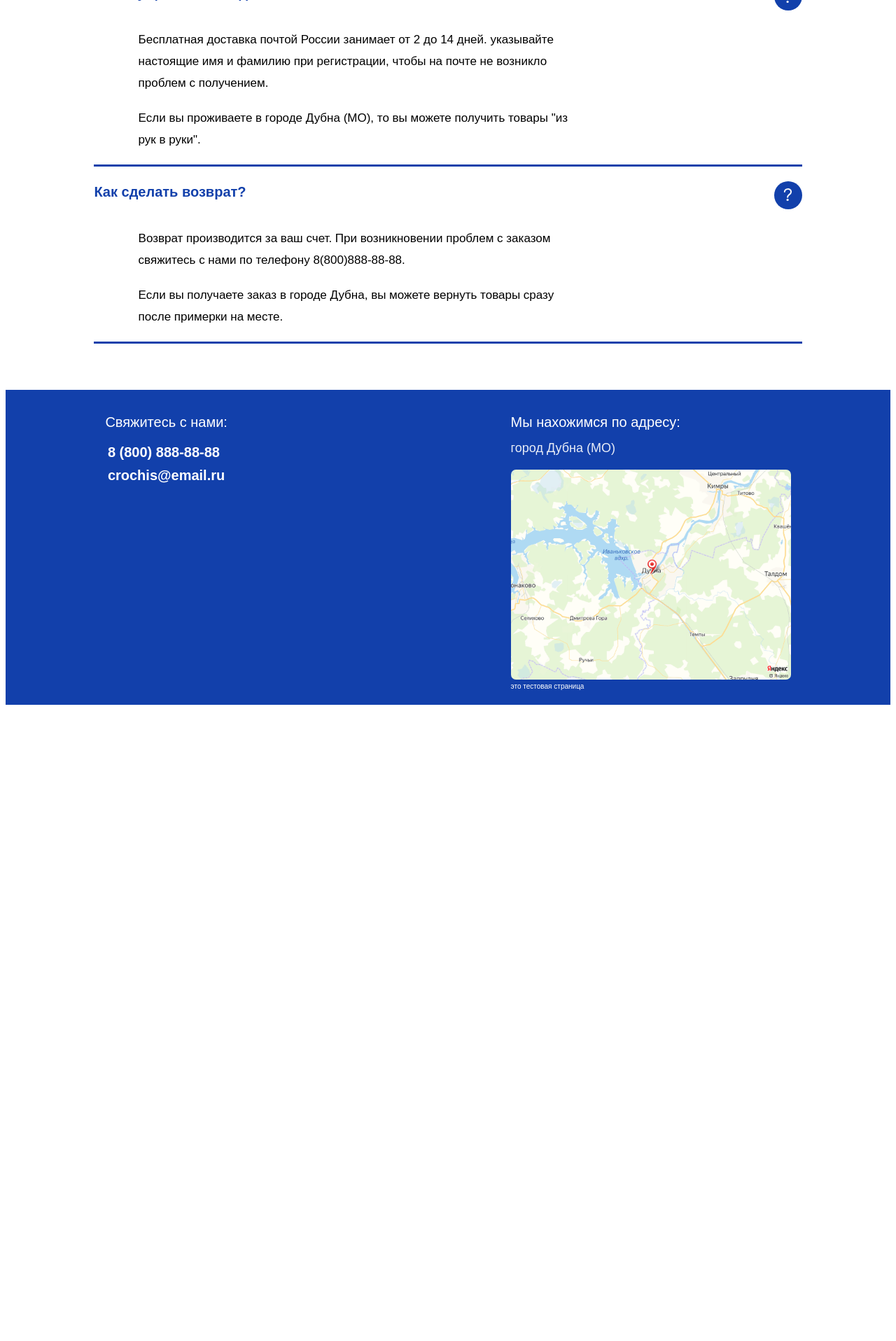
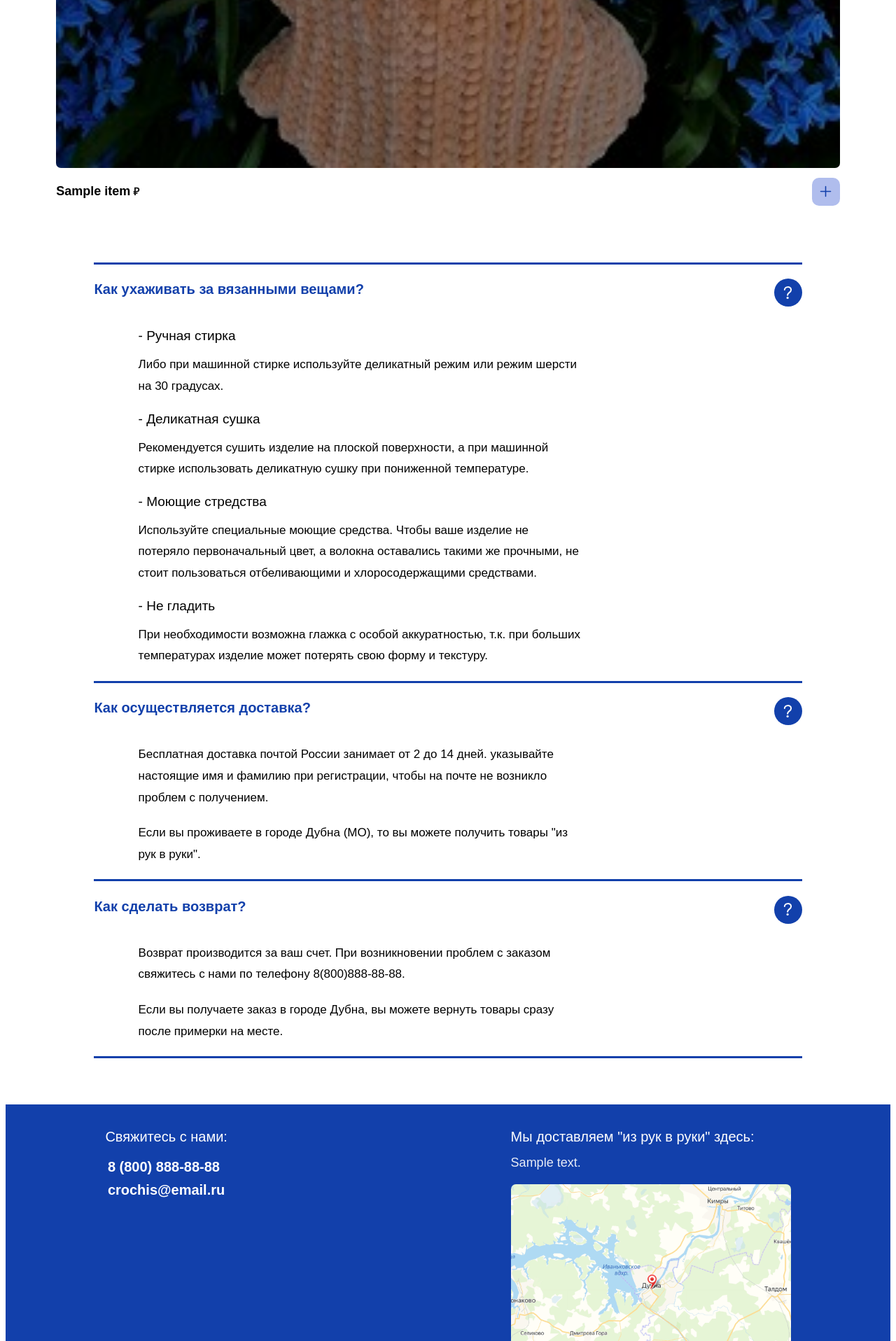
Before and after one commit to SnezhanaKorekova/WebProject, a Flask app: template templates/index.html in a window 1280 px wide. Shown: the part 1404-3320 px from the top of the page at 70% size. Before the commit the page ends 2411 px from the top, so only its background shows below. Run offline with Flask 2, Linux system fonts and the light colour scheme; the template is opened without the code that fills it: most values are stand-ins (such as "Sample title", 1, 10 or a date in 2020); parts of the project's set-up code (start-up, migrations or seed data) failed here and were passed over.

Commit message:
Add files via upload

```diff
--- a/main.py
+++ b/main.py
@@ -4,6 +4,7 @@ from data import db_session
 from data.users import User
 from data.products import Products
 from forms.user import RegisterForm, LoginForm
+from data.api import work_with_api
 
 app = Flask(__name__)
 app.config['SECRET_KEY'] = 'yandexlyceum_secret_key'
@@ -21,6 +22,9 @@ def logout():
 
 @app.route('/login', methods=['GET', 'POST'])
 def login():
+    # получение полного адреса города Дубна
+    full_adress = work_with_api('Дубна')
+
     form = LoginForm()
     if form.validate_on_submit():
         db_sess = db_session.create_session()
@@ -31,7 +35,7 @@ def login():
         return render_template('login.html',
                                message="Неправильный логин или пароль",
                                form=form)
-    return render_template('login.html', title='Авторизация', form=form)
+    return render_template('login.html', title='Авторизация', form=form, address=full_adress)
 
 
 @login_manager.user_loader
@@ -42,17 +46,20 @@ def load_user(user_id):
 
 @app.route('/register', methods=['GET', 'POST'])
 def register():
+    # получение полного адреса города Дубна
+    full_adress = work_with_api('Дубна')
+
     form = RegisterForm()
     if form.validate_on_submit():
         if form.password.data != form.password_again.data:
             return render_template('register.html', title='Регистрация',
                                    form=form,
-                                   message="Пароли не совпадают")
+                                   message="Пароли не совпадают", address=full_adress)
         db_sess = db_session.create_session()
         if db_sess.query(User).filter(User.email == form.email.data).first():
             return render_template('register.html', title='Регистрация',
                                    form=form,
-                                   message="Такой пользователь уже есть")
+                                   message="Такой пользователь уже есть", address=full_adress)
         user = User(
             surname=form.surname.data,
             name=form.name.data,
@@ -63,18 +70,23 @@ def register():
         db_sess.add(user)
         db_sess.commit()
         return redirect('/login')
-    return render_template('register.html', title='Регистрация', form=form)
+
+    return render_template('register.html', title='Регистрация', form=form, address=full_adress)
 
 
 @app.route('/')
 @app.route('/index')
 def index():
+    # получение полного адреса города Дубна
+    full_adress = work_with_api('Дубна')
+
     db_session.global_init("db/products.db")
     db_sess = db_session.create_session()
     products = []
     for product in db_sess.query(Products).all():
         products.append((product.title, product.composition, product.price, product.path_to_photo))
-    return render_template('index.html', products=products)
+
+    return render_template('index.html', products=products, address=full_adress)
 
 
 def add_user(surname, name, email, phone):
@@ -103,6 +115,9 @@ def main():
     # db_session.global_init("db/products.db")
     # db_sess = db_session.create_session()
 
+    # создание изображения по адресу "Дубна"
+    work_with_api('Дубна', new_picture=True)
+
     app.run()
 
 
--- a/templates/base.html
+++ b/templates/base.html
@@ -42,8 +42,8 @@
 
         <footer style="width: 100%; float: left; padding: 0%; margin-top: 50px">
             <a name="footer"></a>
-            <hr style="border: none; background-color: #1240AB; height: 450px; width: 100%; margin-bottom: 0px; margin-left: 0; margin-right: 0">
-            <div style="margin-top: -440px; margin-left: 10%; margin-right: 10%; position: relative; display: -ms-flexbox; display: flex; -ms-flex-wrap: wrap; flex-wrap: wrap; -ms-flex-align: center; -ms-flex-pack: justify; justify-content: space-between; padding: .5rem 1rem">
+            <hr style="border: none; background-color: #1240AB; height: 600px; width: 100%; margin-bottom: 0px; margin-left: 0; margin-right: 0">
+            <div style="margin-top: -590px; margin-left: 10%; margin-right: 10%; position: relative; display: -ms-flexbox; display: flex; -ms-flex-wrap: wrap; flex-wrap: wrap; -ms-flex-align: center; -ms-flex-pack: justify; justify-content: space-between; padding: .5rem 1rem">
                 <div class="left-footer-info">
                     <h2 style="color: #fff; text-decoration: none; font-weight: 500; font-size: 20px; font-family:'GraphikTT',Arial,sans-serif; opacity: 1; margin-bottom: 20px">Свяжитесь с нами:</h2>
                         <nav style="margin-left: 2%">
@@ -53,8 +53,8 @@
                 </div>
 
                 <div class="right-footer-info">
-                    <h2 style="color: #fff; text-decoration: none; font-weight: 500; font-size: 20px; font-family:'GraphikTT',Arial,sans-serif; opacity: 1; margin-bottom: 5px">Мы нахожимся по адресу:</h2>
-                    <h2 style="color: #fff; text-decoration: none; font-weight: 350; font-size: 18px; font-family:'GraphikTT',Arial,sans-serif; opacity: 0.9; margin-bottom: 20px">город Дубна (МО)</h2>
+                    <h2 style="color: #fff; text-decoration: none; font-weight: 500; font-size: 20px; font-family:'GraphikTT',Arial,sans-serif; opacity: 1; margin-bottom: 5px">Мы доставляем "из рук в руки" здесь:</h2>
+                    <h2 style="color: #fff; text-decoration: none; font-weight: 350; font-size: 18px; font-family:'GraphikTT',Arial,sans-serif; opacity: 0.9; margin-bottom: 20px">{{ address }}</h2>
                     <div class="image" style="margin-bottom: 0px">
                         <img src="/static/img/map.png" height="300" width="400" style="object-fit: cover; border-radius: 7px">
                     </div>
--- a/templates/index.html
+++ b/templates/index.html
@@ -1,28 +1,41 @@
 {% extends "base.html" %}
 
 {% block content %}
-<center><table class="container" cellpadding="30" style="margin-top: 30px">
+<center><table class="container" cellpadding="7%" style="margin-top: 40px; width: 90%">
     <tr class="row">
         <a name="products"></a>
         {% for item in products %}
             {% if item[3] != "img\\img5.jpg" and item[3] != "img\\img6.jpg" %}
-                <td class="col">
+                <td class="col" width="25%">
                     <div class="product" style="margin-bottom: 30px">
                         <div class="image" style="margin-bottom: 10px">
                             {% if item[3] == "img\\img1.jpg" %}
-                                <img src="/static/img/img1.jpg" height="400" width="300" style="object-fit: cover; border-radius: 7px">
+                                <img src="/static/img/img1.jpg" width="100%" style="object-fit: cover; border-radius: 7px">
                             {% elif item[3] == "img\\img2.jpg"%}
-                                <img src="/static/img/img2.jpg" height="400" width="300" style="object-fit: cover; border-radius: 7px">
+                                <img src="/static/img/img2.jpg" width="100%" style="object-fit: cover; border-radius: 7px">
                             {% elif item[3] == "img\\img3.jpg"%}
-                                <img src="/static/img/img3.jpg" height="400" width="300" style="object-fit: cover; border-radius: 7px">
+                                <img src="/static/img/img3.jpg" width="100%" style="object-fit: cover; border-radius: 7px">
                             {% else %}
-                                <img src="/static/img/img4.jpg" height="400" width="300" style="object-fit: cover; border-radius: 7px">
+                                <img src="/static/img/img4.jpg" width="100%" style="object-fit: cover; border-radius: 7px">
                             {% endif %}
                         </div>
 
                         <div class="info">
-                            <h3 style="text-decoration: none; font-weight: 500; font-size: 20px; font-family:'GraphikTT',Arial,sans-serif; margin-bottom: -15px">{{ item[0] }}</h3>
-                            <h4 style="text-decoration: none; font-weight: 350; font-size: 18px; font-family:'GraphikTT',Arial,sans-serif; margin-bottom: 5px">Состав: <small style="opacity: 0.8">{{ item[1] }}</small></h4>
+                            {% if item[3] == "img\\img1.jpg" %}
+                                <h3 style="text-decoration: none; font-weight: 500; font-size: 20px; font-family:'GraphikTT',Arial,sans-serif; margin-bottom: -15px">{{ item[0] }}&nbsp;&nbsp;&nbsp;&nbsp;&nbsp;&nbsp;&nbsp;&nbsp;&nbsp;</h3>
+                            {% elif item[3] == "img\\img2.jpg"%}
+                                <h3 style="text-decoration: none; font-weight: 500; font-size: 20px; font-family:'GraphikTT',Arial,sans-serif; margin-bottom: -15px">{{ item[0] }}&nbsp;&nbsp;&nbsp;&nbsp;&nbsp;&nbsp;&nbsp;&nbsp;&nbsp;&nbsp;&nbsp;&nbsp;&nbsp;</h3>
+                            {% elif item[3] == "img\\img3.jpg"%}
+                                <h3 style="text-decoration: none; font-weight: 500; font-size: 20px; font-family:'GraphikTT',Arial,sans-serif; margin-bottom: -15px">{{ item[0] }}&nbsp;&nbsp;&nbsp;&nbsp;&nbsp;&nbsp;&nbsp;&nbsp;&nbsp;</h3>
+                            {% elif item[3] == "img\\img4.jpg"%}
+                                <h3 style="text-decoration: none; font-weight: 500; font-size: 20px; font-family:'GraphikTT',Arial,sans-serif; margin-bottom: -15px">{{ item[0] }}&nbsp;&nbsp;&nbsp;&nbsp;&nbsp;&nbsp;&nbsp;</h3>
+                            {% endif %}
+
+                            {% if item[3] == "img\\img1.jpg" or item[3] == "img\\img2.jpg" or item[3] == "img\\img3.jpg" %}
+                                <h4 style="text-decoration: none; font-weight: 350; font-size: 18px; font-family:'GraphikTT',Arial,sans-serif; margin-bottom: 5px">Состав: <small style="opacity: 0.8">{{ item[1] }}</small></h4>
+                            {% elif item[3] == "img\\img4.jpg"%}
+                                <h4 style="text-decoration: none; font-weight: 350; font-size: 18px; font-family:'GraphikTT',Arial,sans-serif; margin-bottom: 5px">Состав: <small style="opacity: 0.8">{{ item[1] }}&nbsp;</small></h4>
+                            {% endif %}
 
                             <div class="product_info" style="display: flex; flex-flow: nowrap; justify-content: space-between; align-items: center">
                                 <span class="price" style="font-weight: 700; font-size: 18px; font-family:'GraphikTT',Arial,sans-serif">{{ item[2] }}<small style="opacity: 0.9"> ₽</small></span>
@@ -39,19 +52,26 @@
         <a name="products"></a>
         {% for item in products %}
             {% if item[3] == "img\\img5.jpg" or item[3] == "img\\img6.jpg" %}
-                <td class="col">
+                <td class="col" width="25%">
                     <div class="product" style="margin-bottom: 30px">
                         <div class="image" style="margin-bottom: 10px">
                             {% if item[3] == "img\\img5.jpg" %}
-                                <img src="/static/img/img5.jpg" height="400" width="300" style="object-fit: cover; border-radius: 7px">
+                                <img src="/static/img/img5.jpg" width="100%" style="object-fit: cover; border-radius: 7px">
                             {% elif item[3] == "img\\img6.jpg"%}
-                                <img src="/static/img/img6.jpg" height="400" width="300" style="object-fit: cover; border-radius: 7px">
+                                <img src="/static/img/img6.jpg" width="100%" style="object-fit: cover; border-radius: 7px">
                             {% endif %}
                         </div>
 
                         <div class="info">
-                            <h3 style="text-decoration: none; font-weight: 500; font-size: 20px; font-family:'GraphikTT',Arial,sans-serif; margin-bottom: -15px">{{ item[0] }}</h3>
-                            <h4 style="text-decoration: none; font-weight: 350; font-size: 18px; font-family:'GraphikTT',Arial,sans-serif; margin-bottom: 5px">Состав: <small style="opacity: 0.8">{{ item[1] }}</small></h4>
+                            {% if item[3] == "img\\img5.jpg" %}
+                                <h3 style="text-decoration: none; font-weight: 500; font-size: 20px; font-family:'GraphikTT',Arial,sans-serif; margin-bottom: -15px">{{ item[0] }}</h3>
+                            {% elif item[3] == "img\\img6.jpg"%}
+                                <h3 style="text-decoration: none; font-weight: 500; font-size: 20px; font-family:'GraphikTT',Arial,sans-serif; margin-bottom: -15px">{{ item[0] }}&nbsp;&nbsp;&nbsp;&nbsp;&nbsp;&nbsp;&nbsp;&nbsp;&nbsp;&nbsp;&nbsp;</h3>
+                            {% endif %}
+
+                            {% if item[3] == "img\\img5.jpg" or item[3] == "img\\img6.jpg" %}
+                                <h4 style="text-decoration: none; font-weight: 350; font-size: 18px; font-family:'GraphikTT',Arial,sans-serif; margin-bottom: 5px">Состав: <small style="opacity: 0.8">{{ item[1] }}&nbsp;&nbsp;&nbsp;&nbsp;</small></h4>
+                            {% endif %}
 
                             <div class="product_info" style="display: flex; flex-flow: nowrap; justify-content: space-between; align-items: center">
                                 <span class="price" style="font-weight: 700; font-size: 18px; font-family:'GraphikTT',Arial,sans-serif">{{ item[2] }}<small style="opacity: 0.9"> ₽</small></span>
@@ -63,10 +83,11 @@
             {% endif %}
         {% endfor %}
     </tr>
+
 </table></center>
 
 <a name="questions"></a>
-<center><hr class="questions" style="border: none; background-color: #1240AB; height: 3px; width: 80%"></center>
+<center><hr class="questions" style="border: none; background-color: #1240AB; height: 3px; width: 80%; margin-top: 40px"></center>
 
 <div class="question" style="display: flex; flex-flow: nowrap; justify-content: space-between; align-items: center">
     <h2 style="color: #1240AB; text-decoration: none; font-weight: 550; font-size: 20px; font-family:'GraphikTT',Arial,sans-serif; opacity: 1; margin-left: 10%; margin-bottom: 25px">Как ухаживать за вязанными вещами?</h2>
```
Also changed, not shown: data/api.py (added, +42 -0 lines), db/products.db, static/img/map.png.
